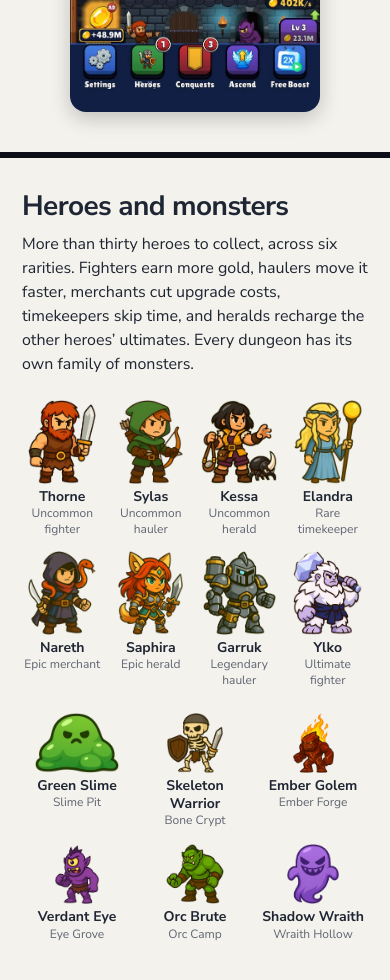
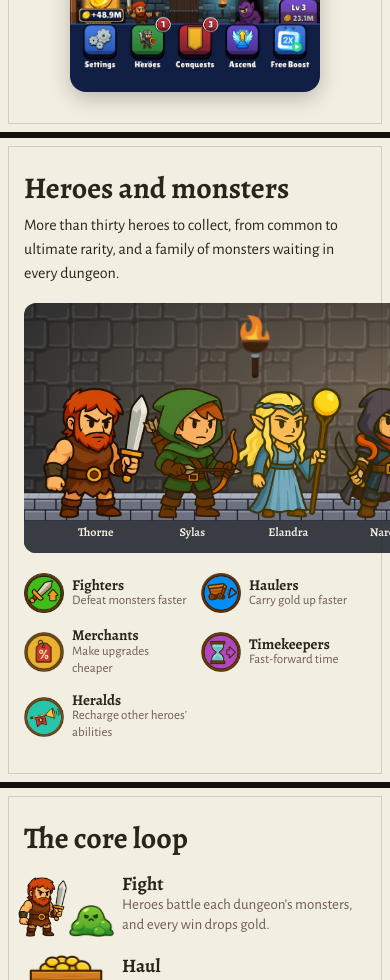
Before and after one commit to sleepmodegames/sleepmode-games, a plain HTML site: page roadmap.html in a window 390 px wide. Shown: the part 1020-2000 px from the top of the page. Drawn offline with nearby package versions, Linux system fonts and the light colour scheme.

Commit message:
Pitch deck: a storybook-RPG look, a dungeon-room stage for the cast, and a loop drawn with the game's icons
- Alegreya headings over Alegreya Sans, warm parchment paper, brown ink and a hairline inset frame, kept faint.
- Heroes and monsters stand in a dungeon room built from the game's wall, floor and torch art, the party facing
  three monsters. The five roles sit below with the game's role medallions.
- The core loop runs Fight (Thorne and a slime), Haul (the gold cart), Upgrade (the green arrow) and Go deeper
  (a dungeon door) around the treasury, joined by dotted route arrows. The long game uses the chest, the crown
  and the ascension wings.
- Copy is written for someone who hasn't played: no ultimates, auto-fire, mastery or ascend.
On phones the dungeon room scrolls sideways and the loop becomes a list.

Co-Authored-By: Claude Opus 5.5 <noreply@anthropic.com>

```diff
--- a/roadmap.html
+++ b/roadmap.html
@@ -6,26 +6,27 @@
 <title>Dungeon Away!</title>
 <!-- Unlisted: reachable by its address only, kept out of search results -->
 <meta name="robots" content="noindex, nofollow">
-<meta name="theme-color" content="#0B0D17">
+<meta name="theme-color" content="#15120E">
 <link rel="icon" type="image/png" href="icon.png">
 <link rel="apple-touch-icon" href="apple-touch-icon.png">
 <link rel="preconnect" href="https://fonts.googleapis.com">
 <link rel="preconnect" href="https://fonts.gstatic.com" crossorigin>
-<link rel="stylesheet" href="https://fonts.googleapis.com/css2?family=Nunito+Sans:opsz,wght@6..12,400;6..12,600;6..12,700&display=swap">
+<link rel="stylesheet" href="https://fonts.googleapis.com/css2?family=Alegreya:wght@500;700&family=Alegreya+Sans:wght@400;500;700&display=swap">
 <style>
   :root {
-    --page: #0B0D17;
-    --paper: #F4F2EC;
-    --text: #1E2533;
-    --muted: #5E6573;
-    --rule: #D6D3CB;
-    --green: #2BB673;
+    --page: #15120E;
+    --paper: #F3EEE2;
+    --ink: #2B241C;
+    --muted: #6B5F50;
+    --rule: #D3C9B5;
+    --gold: #B8862B;
+    --serif: 'Alegreya', Georgia, serif;
   }
   * { box-sizing: border-box; margin: 0; padding: 0; }
   body {
     background: var(--page);
-    color: var(--text);
-    font-family: 'Nunito Sans', Arial, sans-serif;
+    color: var(--ink);
+    font-family: 'Alegreya Sans', 'Trebuchet MS', sans-serif;
     display: flex;
     flex-direction: column;
     align-items: center;
@@ -36,18 +37,26 @@
   img { display: block; }
 
   /* Each slide is 16:9 and sized to the window. Lengths are shares of its width (cqw): 1cqw is 19.2px on a
-     1920px slide. */
+     1920px slide. A hairline inset frame gives the page a faint old-manual feel. */
   .slide {
+    position: relative;
     width: min(100%, calc((100vh - 48px) * 16 / 9));
     aspect-ratio: 16 / 9;
     container-type: inline-size;
     background: var(--paper);
-    border-radius: 10px;
+    border-radius: 8px;
     overflow: hidden;
   }
+  .slide::after {
+    content: "";
+    position: absolute;
+    inset: 1.667cqw;
+    border: 0.104cqw solid rgba(43, 36, 28, 0.16);
+    pointer-events: none;
+  }
   .inner { height: 100%; padding: 6.667cqw; display: flex; flex-direction: column; }
-  h1, h2, h3 { font-weight: 700; letter-spacing: -0.02em; line-height: 1.15; }
-  h2 { font-size: 2.708cqw; }
+  h1, h2, h3 { font-family: var(--serif); font-weight: 700; line-height: 1.1; }
+  h2 { font-size: 3.125cqw; }
   p { font-size: 1.458cqw; line-height: 1.5; }
   .muted { color: var(--muted); }
 
@@ -55,45 +64,96 @@
   .game .inner { flex-direction: row; align-items: center; gap: 5cqw; }
   .game-text { flex: 1; }
   .game-logo { width: 14.583cqw; height: auto; margin-bottom: 2.083cqw; }
-  .game h1 { font-size: 2.917cqw; margin-bottom: 1.667cqw; }
+  .game h1 { font-size: 3.229cqw; margin-bottom: 1.667cqw; }
   .game .lede { max-width: 48cqw; }
   .game .facts { margin-top: 1.667cqw; font-size: 1.25cqw; }
-  .shot { height: 39.583cqw; width: auto; border-radius: 1.25cqw; box-shadow: 0 0.625cqw 2.083cqw rgba(11, 13, 23, 0.22); }
+  .shot { height: 39.583cqw; width: auto; border-radius: 1.25cqw; box-shadow: 0 0.625cqw 2.083cqw rgba(21, 18, 14, 0.25); }
 
-  /* Heroes and monsters */
-  .cast h2 { margin-bottom: 1.042cqw; }
-  .cast .lede { max-width: 70cqw; font-size: 1.354cqw; }
-  .heroes { display: grid; grid-template-columns: repeat(8, 1fr); gap: 1.25cqw; margin-top: 2.917cqw; }
-  .monsters { display: grid; grid-template-columns: repeat(6, 1fr); gap: 1.25cqw; margin-top: 2.5cqw; }
+  /* Heroes and monsters: a dungeon room, built from the game's own wall, floor and torch art */
+  .cast .lede { margin-top: 0.833cqw; font-size: 1.354cqw; }
+  .stage {
+    position: relative;
+    margin-top: 1.875cqw;
+    height: 23.438cqw;
+    border-radius: 0.833cqw;
+    overflow: hidden;
+    background-color: #2D2F36;
+    background-image: radial-gradient(ellipse at 50% 35%, rgba(255, 190, 110, 0.20), rgba(0, 0, 0, 0.35) 75%), url(pitch/wall-dark.webp);
+    background-size: 100% 100%, 6.667cqw 6.667cqw;
+  }
+  .floor {
+    position: absolute;
+    left: 0;
+    right: 0;
+    bottom: 0;
+    height: 5.208cqw;
+    background: #3A3C44 url(pitch/floor.webp) repeat-x;
+    background-size: auto 2.917cqw;
+    box-shadow: 0 -0.208cqw 0.625cqw rgba(0, 0, 0, 0.35);
+  }
+  .torch { position: absolute; top: 1.25cqw; height: 6.25cqw; width: auto; }
+  .torch-l { left: 30%; }
+  .torch-r { right: 30%; }
+  .party {
+    position: absolute;
+    left: 2.5cqw;
+    right: 2.5cqw;
+    bottom: 1.25cqw;
+    display: flex;
+    justify-content: space-between;
+    align-items: flex-end;
+  }
+  .heroes, .monsters { display: flex; align-items: flex-end; }
+  .heroes .figure + .figure { margin-left: -2.083cqw; }
+  .monsters .figure + .figure { margin-left: 1.25cqw; }
   .figure { text-align: center; }
-  .art { display: flex; align-items: flex-end; justify-content: center; margin-bottom: 0.625cqw; }
-  .heroes .art { height: 11.458cqw; }
-  .monsters .art { height: 6.771cqw; }
-  .art img { height: 100%; width: auto; max-width: 100%; object-fit: contain; }
-  .name { font-size: 1.354cqw; font-weight: 700; line-height: 1.3; }
-  .note { font-size: 1.146cqw; color: var(--muted); line-height: 1.3; }
+  .heroes img { height: 12.5cqw; width: auto; margin: 0 auto; }
+  .monsters img { height: 10.417cqw; width: auto; margin: 0 auto; }
+  .monsters img.small { height: 7.292cqw; }
+  .name { font-family: var(--serif); font-weight: 700; font-size: 1.146cqw; color: #F3EEE2; margin-top: 0.417cqw; text-shadow: 0 0.104cqw 0.208cqw rgba(0, 0, 0, 0.6); }
+  .roles { display: grid; grid-template-columns: repeat(5, 1fr); gap: 1.667cqw; margin-top: 1.875cqw; }
+  .role { display: flex; align-items: center; gap: 0.833cqw; }
+  .role img { width: 3.75cqw; height: 3.75cqw; flex: none; }
+  .role h3 { font-size: 1.354cqw; }
+  .role p { font-size: 1.146cqw; line-height: 1.3; color: var(--muted); }
 
-  /* Core loop */
-  .loop h2 { margin-bottom: 3.333cqw; }
-  .steps { display: grid; grid-template-columns: 1fr auto 1fr auto 1fr auto 1fr; column-gap: 1.25cqw; }
-  .step { border-top: 0.104cqw solid var(--text); padding-top: 1.042cqw; }
-  .step h3 { font-size: 1.875cqw; margin-bottom: 0.417cqw; }
-  .step p { font-size: 1.354cqw; }
-  .to { font-size: 1.875cqw; color: var(--muted); padding-top: 0.938cqw; }
-  .again { margin-top: 1.667cqw; color: var(--muted); font-size: 1.354cqw; }
-  .loop h3.sub { font-size: 1.667cqw; margin-top: 4.167cqw; margin-bottom: 1.042cqw; }
-  .long { display: grid; grid-template-columns: repeat(3, 1fr); gap: 3.333cqw; }
-  .long p { font-size: 1.354cqw; }
+  /* Core loop: four steps around the treasury, joined by dotted map-route arrows */
+  .loop .body { display: flex; gap: 3.333cqw; margin-top: 2.083cqw; }
+  .diagram { position: relative; width: 50cqw; height: 34.375cqw; flex: none; }
+  .diagram svg { position: absolute; inset: 0; width: 100%; height: 100%; }
+  .node { position: absolute; width: 15.625cqw; text-align: center; }
+  .n1 { left: 6.25%; top: 0; }
+  .n2 { left: 62.5%; top: 0; }
+  .n3 { left: 62.5%; top: 52.727%; }
+  .n4 { left: 6.25%; top: 52.727%; }
+  .node-art { height: 7.813cqw; display: flex; align-items: flex-end; justify-content: center; gap: 0.417cqw; }
+  .node h3 { font-size: 1.667cqw; margin-top: 0.625cqw; }
+  .node p { font-size: 1.146cqw; line-height: 1.35; color: var(--muted); margin-top: 0.208cqw; }
+  .fight-hero { height: 6.771cqw; width: auto; }
+  .fight-slime { height: 3.646cqw; width: auto; }
+  .cart { width: 7.813cqw; height: auto; }
+  .up { height: 5.729cqw; width: auto; }
+  .door { height: 6.667cqw; width: auto; }
+  .hub { position: absolute; left: 50%; top: 48%; transform: translate(-50%, -50%); width: 12.5cqw; text-align: center; }
+  .hub img { width: 7.292cqw; height: auto; margin: 0 auto; }
+  .hub p { font-size: 1.146cqw; line-height: 1.35; color: var(--muted); margin-top: 0.417cqw; }
+  .long { flex: 1; }
+  .long h3.sub { font-size: 1.875cqw; margin-bottom: 1.458cqw; }
+  .long-item { display: flex; gap: 1.25cqw; align-items: flex-start; margin-bottom: 1.667cqw; }
+  .long-item img { width: 5cqw; height: auto; flex: none; }
+  .long-item img.crown { width: 3.75cqw; margin: 0.417cqw 0.625cqw 0; }
+  .long-item h4 { font-family: var(--serif); font-weight: 700; font-size: 1.563cqw; }
+  .long-item p { font-size: 1.25cqw; line-height: 1.4; }
 
   /* Roadmap */
   .roadmap h2 { margin-bottom: 3.75cqw; }
   .line { position: relative; height: 0.729cqw; margin-bottom: 1.875cqw; }
   .line::before { content: ""; position: absolute; left: 0; right: 0; top: 50%; border-top: 0.104cqw solid var(--rule); }
   .dots { position: absolute; inset: 0; display: grid; grid-template-columns: repeat(3, 1fr); gap: 3.333cqw; }
-  .dots span { width: 0.729cqw; height: 0.729cqw; border-radius: 50%; background: var(--text); }
-  .dots span.now { background: var(--green); }
+  .dots span { width: 0.729cqw; height: 0.729cqw; border-radius: 50%; background: var(--ink); }
+  .dots span.now { background: var(--gold); }
   .phases { display: grid; grid-template-columns: repeat(3, 1fr); gap: 3.333cqw; }
-  .phase h3 { font-size: 1.875cqw; }
+  .phase h3 { font-size: 1.979cqw; }
   .phase .where { font-size: 1.25cqw; color: var(--muted); margin-top: 0.208cqw; margin-bottom: 1.25cqw; }
   .phase ul { list-style: none; }
   .phase li { font-size: 1.354cqw; line-height: 1.6; }
@@ -103,37 +163,59 @@
   @media (max-width: 760px) {
     body { padding: 0; gap: 0; }
     .slide { width: 100%; aspect-ratio: auto; border-radius: 0; border-bottom: 6px solid var(--page); }
-    .inner { padding: 32px 22px 40px; }
-    h2 { font-size: 28px; }
+    .slide::after { inset: 8px; border-width: 1px; }
+    .inner { padding: 34px 24px 40px; }
+    h2 { font-size: 30px; }
     p { font-size: 16px; }
     .game .inner { flex-direction: column; align-items: stretch; gap: 28px; }
     .game-logo { width: min(220px, 60vw); margin-bottom: 18px; }
-    .game h1 { font-size: 26px; margin-bottom: 12px; }
+    .game h1 { font-size: 28px; margin-bottom: 12px; }
     .game .lede { max-width: none; }
     .game .facts { margin-top: 12px; font-size: 15px; }
-    .shot { height: auto; width: min(250px, 68vw); align-self: center; border-radius: 16px; box-shadow: 0 6px 20px rgba(11, 13, 23, 0.22); }
-    .cast h2 { margin-bottom: 10px; }
-    .cast .lede { max-width: none; font-size: 16px; }
-    .heroes { grid-template-columns: repeat(4, 1fr); gap: 14px 8px; margin-top: 24px; }
-    .monsters { grid-template-columns: repeat(3, 1fr); gap: 16px 8px; margin-top: 24px; }
-    .heroes .art { height: 84px; }
-    .monsters .art { height: 60px; }
-    .art { margin-bottom: 4px; }
-    .name { font-size: 14px; }
-    .note { font-size: 12px; }
-    .loop h2 { margin-bottom: 20px; }
-    .steps { grid-template-columns: 1fr; row-gap: 14px; }
-    .to { display: none; }
-    .step { border-top-width: 1px; padding-top: 10px; }
-    .step h3 { font-size: 19px; margin-bottom: 2px; }
-    .step p, .again, .long p { font-size: 15px; }
-    .again { margin-top: 14px; }
-    .loop h3.sub { font-size: 19px; margin-top: 28px; margin-bottom: 8px; }
-    .long { grid-template-columns: 1fr; gap: 10px; }
+    .shot { height: auto; width: min(250px, 68vw); align-self: center; border-radius: 16px; box-shadow: 0 6px 20px rgba(21, 18, 14, 0.25); }
+
+    .cast .lede { font-size: 16px; margin-top: 8px; }
+    .stage-scroll { margin: 18px -24px 0; overflow-x: auto; -webkit-overflow-scrolling: touch; }
+    .stage { width: 720px; height: 250px; margin: 0 24px; border-radius: 12px; background-size: 100% 100%, 64px 64px; }
+    .floor { height: 60px; background-size: auto 28px; }
+    .torch { top: 12px; height: 64px; }
+    .party { left: 18px; right: 18px; bottom: 12px; }
+    .heroes .figure + .figure { margin-left: -8px; }
+    .monsters .figure + .figure { margin-left: 10px; }
+    .heroes img { height: 132px; }
+    .monsters img { height: 100px; }
+    .monsters img.small { height: 72px; }
+    .name { font-size: 12px; margin-top: 4px; }
+    .roles { grid-template-columns: 1fr 1fr; gap: 14px 12px; margin-top: 20px; }
+    .role { gap: 8px; }
+    .role img { width: 40px; height: 40px; }
+    .role h3 { font-size: 15px; }
+    .role p { font-size: 13px; }
+
+    .loop .body { flex-direction: column; gap: 28px; margin-top: 18px; }
+    .diagram { position: static; width: auto; height: auto; display: flex; flex-direction: column; gap: 18px; }
+    .diagram svg { display: none; }
+    .node, .hub { position: static; width: auto; transform: none; display: grid; grid-template-columns: 84px 1fr; column-gap: 14px; align-items: center; text-align: left; }
+    .node-art { height: 64px; grid-row: span 2; }
+    .node h3 { font-size: 19px; margin-top: 0; align-self: end; }
+    .node p, .hub p { font-size: 15px; margin-top: 0; align-self: start; }
+    .fight-hero { height: 60px; }
+    .fight-slime { height: 32px; }
+    .cart { width: 74px; }
+    .up { height: 52px; }
+    .door { height: 60px; }
+    .hub img { width: 70px; margin: 0; grid-row: span 2; }
+    .long h3.sub { font-size: 20px; margin-bottom: 12px; }
+    .long-item { gap: 12px; margin-bottom: 14px; }
+    .long-item img { width: 56px; }
+    .long-item img.crown { width: 40px; margin: 4px 8px 0; }
+    .long-item h4 { font-size: 17px; }
+    .long-item p { font-size: 15px; }
+
     .roadmap h2 { margin-bottom: 20px; }
     .line { display: none; }
     .phases { grid-template-columns: 1fr; gap: 24px; }
-    .phase h3 { font-size: 20px; }
+    .phase h3 { font-size: 21px; }
     .phase .where { font-size: 14px; margin-bottom: 8px; }
     .phase li { font-size: 15px; }
     .phase .aim { font-size: 14px; margin-top: 8px; }
@@ -145,6 +227,7 @@
     body { background: none; padding: 0; gap: 0; display: block; }
     .slide { width: 1920px; height: 1080px; aspect-ratio: auto; border-radius: 0; break-after: page; }
     .shot { box-shadow: none; }
+    * { -webkit-print-color-adjust: exact; print-color-adjust: exact; }
   }
 </style>
 </head>
@@ -155,7 +238,7 @@
     <div class="game-text">
       <img class="game-logo" src="dungeon-away-logo.webp" width="954" height="598" alt="Dungeon Away!">
       <h1>Your heroes do the fighting. Your job is getting the gold home.</h1>
-      <p class="lede">Think Idle Miner Tycoon, but your workers are wizards, archers, beastcallers and a celestial phoenix. Send them into an ever-deepening stack of dungeons, watch the gold pile up, and keep your lift and cart hauling it to the treasury. Collect heroes, power them up, and pick the right crew for every dungeon. When the gold slows, ascend for a permanent boost and dig deeper.</p>
+      <p class="lede">Think Idle Miner Tycoon, but your workers are wizards, archers, beastcallers and a celestial phoenix. Send them into an ever-deepening stack of dungeons, watch the gold pile up, and keep your lift and cart hauling it up to the treasury. Collect heroes, power them up, and choose the right crew for every dungeon. When progress slows, start a fresh run with a permanent boost to all your gold, and dig deeper.</p>
       <p class="facts muted">An idle hero collector for iOS, Android and Steam. Free to play, and playable now on TestFlight.</p>
     </div>
     <img class="shot" src="pitch/gameplay.webp" width="585" height="1266" alt="Gameplay: heroes fighting monsters in a stack of dungeons, with the lift, cart and treasury at the top">
@@ -165,24 +248,35 @@
 <section class="slide cast" aria-label="Heroes and monsters">
   <div class="inner">
     <h2>Heroes and monsters</h2>
-    <p class="lede">More than thirty heroes to collect, across six rarities. Fighters earn more gold, haulers move it faster, merchants cut upgrade costs, timekeepers skip time, and heralds recharge the other heroes’ ultimates. Every dungeon has its own family of monsters.</p>
-    <div class="heroes">
-      <div class="figure"><div class="art"><img src="pitch/hero-thorne.webp" width="326" height="400" alt="Thorne"></div><p class="name">Thorne</p><p class="note">Uncommon fighter</p></div>
-      <div class="figure"><div class="art"><img src="pitch/hero-sylas.webp" width="307" height="400" alt="Sylas"></div><p class="name">Sylas</p><p class="note">Uncommon hauler</p></div>
-      <div class="figure"><div class="art"><img src="pitch/hero-kessa.webp" width="362" height="400" alt="Kessa"></div><p class="name">Kessa</p><p class="note">Uncommon herald</p></div>
-      <div class="figure"><div class="art"><img src="pitch/hero-elandra.webp" width="324" height="400" alt="Elandra"></div><p class="name">Elandra</p><p class="note">Rare timekeeper</p></div>
-      <div class="figure"><div class="art"><img src="pitch/hero-nareth.webp" width="324" height="400" alt="Nareth"></div><p class="name">Nareth</p><p class="note">Epic merchant</p></div>
-      <div class="figure"><div class="art"><img src="pitch/hero-saphira.webp" width="311" height="400" alt="Saphira"></div><p class="name">Saphira</p><p class="note">Epic herald</p></div>
-      <div class="figure"><div class="art"><img src="pitch/hero-garruk.webp" width="346" height="400" alt="Garruk"></div><p class="name">Garruk</p><p class="note">Legendary hauler</p></div>
-      <div class="figure"><div class="art"><img src="pitch/hero-ylko.webp" width="330" height="400" alt="Ylko"></div><p class="name">Ylko</p><p class="note">Ultimate fighter</p></div>
+    <p class="lede">More than thirty heroes to collect, from common to ultimate rarity, and a family of monsters waiting in every dungeon.</p>
+    <div class="stage-scroll">
+      <div class="stage">
+        <img class="torch torch-l" src="pitch/torch.webp" width="132" height="280" alt="">
+        <img class="torch torch-r" src="pitch/torch.webp" width="132" height="280" alt="">
+        <div class="floor"></div>
+        <div class="party">
+          <div class="heroes">
+            <div class="figure"><img src="pitch/hero-thorne.webp" width="326" height="400" alt="Thorne"><p class="name">Thorne</p></div>
+            <div class="figure"><img src="pitch/hero-sylas.webp" width="307" height="400" alt="Sylas"><p class="name">Sylas</p></div>
+            <div class="figure"><img src="pitch/hero-elandra.webp" width="324" height="400" alt="Elandra"><p class="name">Elandra</p></div>
+            <div class="figure"><img src="pitch/hero-nareth.webp" width="324" height="400" alt="Nareth"><p class="name">Nareth</p></div>
+            <div class="figure"><img src="pitch/hero-saphira.webp" width="311" height="400" alt="Saphira"><p class="name">Saphira</p></div>
+            <div class="figure"><img src="pitch/hero-ylko.webp" width="330" height="400" alt="Ylko"><p class="name">Ylko</p></div>
+          </div>
+          <div class="monsters">
+            <div class="figure"><img class="small" src="pitch/monster-slime.webp" width="420" height="300" alt="Green Slime"><p class="name">Green Slime</p></div>
+            <div class="figure"><img src="pitch/monster-golem.webp" width="205" height="300" alt="Ember Golem"><p class="name">Ember Golem</p></div>
+            <div class="figure"><img src="pitch/monster-wraith.webp" width="261" height="300" alt="Shadow Wraith"><p class="name">Shadow Wraith</p></div>
+          </div>
+        </div>
+      </div>
     </div>
-    <div class="monsters">
-      <div class="figure"><div class="art"><img src="pitch/monster-slime.webp" width="420" height="300" alt="Green Slime"></div><p class="name">Green Slime</p><p class="note">Slime Pit</p></div>
-      <div class="figure"><div class="art"><img src="pitch/monster-skeleton.webp" width="277" height="300" alt="Skeleton Warrior"></div><p class="name">Skeleton Warrior</p><p class="note">Bone Crypt</p></div>
-      <div class="figure"><div class="art"><img src="pitch/monster-golem.webp" width="205" height="300" alt="Ember Golem"></div><p class="name">Ember Golem</p><p class="note">Ember Forge</p></div>
-      <div class="figure"><div class="art"><img src="pitch/monster-eye.webp" width="221" height="300" alt="Verdant Eye"></div><p class="name">Verdant Eye</p><p class="note">Eye Grove</p></div>
-      <div class="figure"><div class="art"><img src="pitch/monster-orc.webp" width="294" height="300" alt="Orc Brute"></div><p class="name">Orc Brute</p><p class="note">Orc Camp</p></div>
-      <div class="figure"><div class="art"><img src="pitch/monster-wraith.webp" width="261" height="300" alt="Shadow Wraith"></div><p class="name">Shadow Wraith</p><p class="note">Wraith Hollow</p></div>
+    <div class="roles">
+      <div class="role"><img src="pitch/role-fighter.webp" width="256" height="256" alt=""><div><h3>Fighters</h3><p>Defeat monsters faster</p></div></div>
+      <div class="role"><img src="pitch/role-hauler.webp" width="256" height="256" alt=""><div><h3>Haulers</h3><p>Carry gold up faster</p></div></div>
+      <div class="role"><img src="pitch/role-merchant.webp" width="254" height="256" alt=""><div><h3>Merchants</h3><p>Make upgrades cheaper</p></div></div>
+      <div class="role"><img src="pitch/role-timekeeper.webp" width="256" height="255" alt=""><div><h3>Timekeepers</h3><p>Fast-forward time</p></div></div>
+      <div class="role"><img src="pitch/role-herald.webp" width="254" height="256" alt=""><div><h3>Heralds</h3><p>Recharge other heroes’ abilities</p></div></div>
     </div>
   </div>
 </section>
@@ -190,21 +284,48 @@
 <section class="slide loop" aria-label="Core loop">
   <div class="inner">
     <h2>The core loop</h2>
-    <div class="steps">
-      <div class="step"><h3>Fight</h3><p>Heroes defeat each dungeon’s monsters, and every win drops gold.</p></div>
-      <span class="to" aria-hidden="true">→</span>
-      <div class="step"><h3>Haul</h3><p>A lift and a cart carry the gold up to the treasury.</p></div>
-      <span class="to" aria-hidden="true">→</span>
-      <div class="step"><h3>Upgrade</h3><p>Gold levels up the dungeons, the lift and cart, and the heroes.</p></div>
-      <span class="to" aria-hidden="true">→</span>
-      <div class="step"><h3>Go deeper</h3><p>Opening the next dungeon brings a big jump in gold.</p></div>
-    </div>
-    <p class="again">Then it starts again, and the guild keeps earning while you’re away.</p>
-    <h3 class="sub">The long game</h3>
-    <div class="long">
-      <p><b>Collect.</b> Chests drop hero cards, which unlock ultimates and auto-fire and, over weeks, mastery.</p>
-      <p><b>Conquer.</b> Paying to conquer a dungeon multiplies its gold for good.</p>
-      <p><b>Ascend.</b> Starting the run over gives a permanent gold boost, and heroes keep their levels.</p>
+    <div class="body">
+      <div class="diagram">
+        <svg viewBox="0 0 960 660" aria-hidden="true">
+          <defs>
+            <marker id="head" markerUnits="userSpaceOnUse" markerWidth="22" markerHeight="22" refX="12" refY="11" orient="auto">
+              <path d="M0,0 L22,11 L0,22 z" fill="#8A7B66"/>
+            </marker>
+          </defs>
+          <g fill="none" stroke="#8A7B66" stroke-width="5" stroke-linecap="round" stroke-dasharray="1 13">
+            <path d="M380,92 Q480,24 580,92" marker-end="url(#head)"/>
+            <path d="M915,215 Q960,330 915,410" marker-end="url(#head)"/>
+            <path d="M580,560 Q480,640 380,560" marker-end="url(#head)"/>
+            <path d="M45,410 Q0,330 45,215" marker-end="url(#head)"/>
+          </g>
+        </svg>
+        <div class="node n1">
+          <div class="node-art"><img class="fight-hero" src="pitch/hero-thorne.webp" width="326" height="400" alt=""><img class="fight-slime" src="pitch/monster-slime.webp" width="420" height="300" alt=""></div>
+          <h3>Fight</h3><p>Heroes battle each dungeon’s monsters, and every win drops gold.</p>
+        </div>
+        <div class="node n2">
+          <div class="node-art"><img class="cart" src="pitch/loop-cart.webp" width="300" height="257" alt=""></div>
+          <h3>Haul</h3><p>A lift and a cart carry the gold up to the treasury.</p>
+        </div>
+        <div class="node n3">
+          <div class="node-art"><img class="up" src="pitch/loop-upgrade.webp" width="256" height="256" alt=""></div>
+          <h3>Upgrade</h3><p>Spend gold on stronger dungeons, a faster lift and cart, and better heroes.</p>
+        </div>
+        <div class="node n4">
+          <div class="node-art"><img class="door" src="pitch/loop-door.webp" width="274" height="320" alt=""></div>
+          <h3>Go deeper</h3><p>Buy the next dungeon down for a big jump in gold.</p>
+        </div>
+        <div class="hub">
+          <img src="pitch/loop-treasury.webp" width="338" height="320" alt="">
+          <p>The treasury keeps filling while you’re away.</p>
+        </div>
+      </div>
+      <div class="long">
+        <h3 class="sub">The long game</h3>
+        <div class="long-item"><img src="pitch/long-chest.webp" width="256" height="201" alt=""><div><h4>Collect</h4><p>Chests give hero cards. Cards level heroes up and unlock their special abilities, until each is as strong as it can get.</p></div></div>
+        <div class="long-item"><img class="crown" src="pitch/long-crown.webp" width="64" height="64" alt=""><div><h4>Conquer</h4><p>Pay a large sum to conquer a dungeon, and its gold is multiplied for good.</p></div></div>
+        <div class="long-item"><img src="pitch/long-ascend.webp" width="256" height="249" alt=""><div><h4>Start over, stronger</h4><p>Reset your dungeons and gold for a new run with a permanent gold bonus. Heroes keep their levels.</p></div></div>
+      </div>
     </div>
   </div>
 </section>
@@ -218,7 +339,7 @@
         <h3>Now: soft launch</h3>
         <p class="where">Mobile, in test markets</p>
         <ul>
-          <li>One world with the full loop</li>
+          <li>The first world, with the full loop</li>
           <li>30+ heroes in five roles</li>
           <li>Rewarded ads only</li>
           <li>Tuning retention and pacing</li>
```
Also changed, not shown: pitch/floor.webp (added), pitch/long-ascend.webp (added), pitch/long-chest.webp (added), pitch/long-crown.webp (added), pitch/loop-cart.webp (added), pitch/loop-door.webp (added), pitch/loop-treasury.webp (added), pitch/loop-upgrade.webp (added), pitch/role-fighter.webp (added), pitch/role-hauler.webp (added), pitch/role-herald.webp (added), pitch/role-merchant.webp (added), pitch/role-timekeeper.webp (added), pitch/torch.webp (added), 1 more files.
